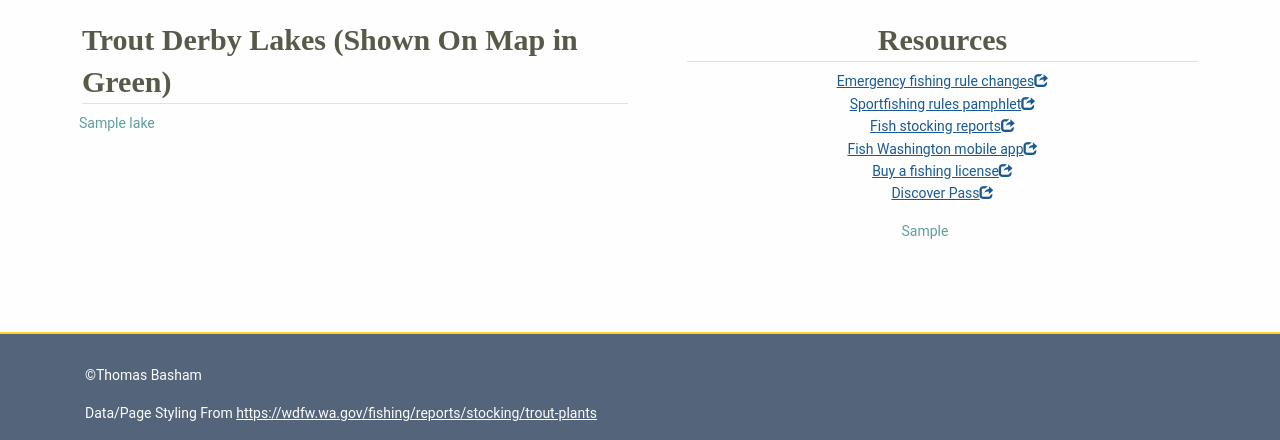
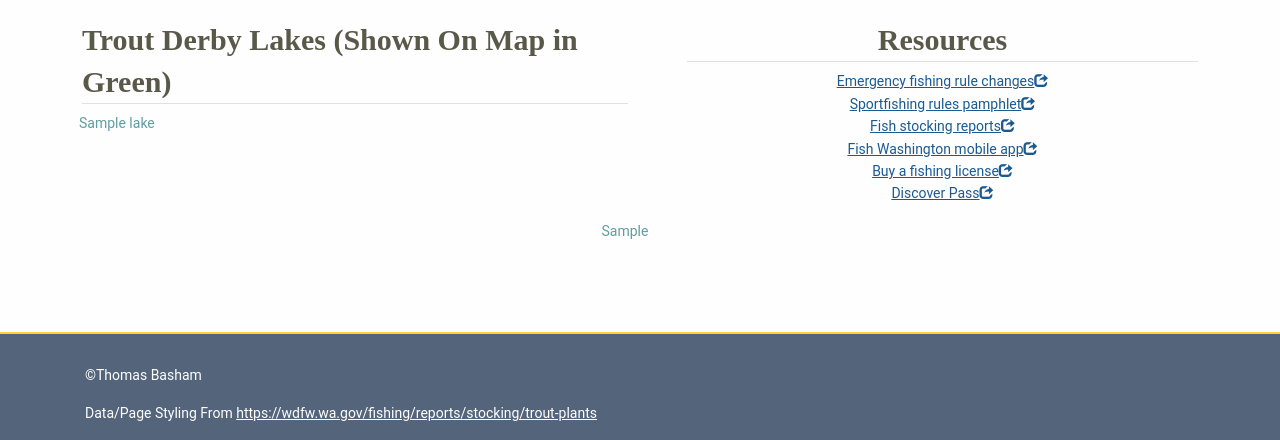
Before and after one commit to Thomas-Basham/trout-tracker-wa-backend, a Flask app: template templates/index.html in a window 1280 px wide. Shown: the part 182-622 px from the top of the page. Run offline with Flask 2, Linux system fonts and the light colour scheme; the template is opened without the code that fills it: most values are stand-ins (such as "Sample title", 1, 10 or a date in 2020); some libraries are stand-ins or nearby versions.

Commit message:
fixed grid

```diff
--- a/templates/index.html
+++ b/templates/index.html
@@ -50,27 +50,30 @@
     <div class="col" style="text-align: center">
         <ul style="list-style: none">
             <li><h2 class="border-bottom">Resources</h2></li>
-            <li><a  href="https://fortress.wa.gov/dfw/erules/efishrules/" target="_blank">
+            <li><a href="https://fortress.wa.gov/dfw/erules/efishrules/" target="_blank">
                 Emergency
                 fishing rule changes<span class="glyphicon glyphicon-share"></span> </a></li>
-            <li><a  href="https://www.eregulations.com/washington/fishing/" target="_blank">
+            <li><a href="https://www.eregulations.com/washington/fishing/" target="_blank">
                 Sportfishing rules pamphlet<span class="glyphicon glyphicon-share"></span> </a></li>
-            <li><a href="https://wdfw.wa.gov/fishing/reports" target="_blank"> Fish stocking reports<span class="glyphicon glyphicon-share"></span> </a></li>
-            <li><a href="https://wdfw.wa.gov/fishing/regulations/app" target="_blank"> Fish Washington mobile app<span class="glyphicon glyphicon-share"></span> </a>
+            <li><a href="https://wdfw.wa.gov/fishing/reports" target="_blank"> Fish stocking reports<span
+                    class="glyphicon glyphicon-share"></span> </a></li>
+            <li><a href="https://wdfw.wa.gov/fishing/regulations/app" target="_blank"> Fish Washington mobile app<span
+                    class="glyphicon glyphicon-share"></span> </a>
             </li>
-            <li><a  href="https://fishhunt.dfw.wa.gov/#/application/help?tab=3&amp;subTab=-1"
+            <li><a href="https://fishhunt.dfw.wa.gov/#/application/help?tab=3&amp;subTab=-1"
                    target="_blank"> Buy a fishing license<span class="glyphicon glyphicon-share"></span> </a></li>
-            <li><a  href="https://www.discoverpass.wa.gov/" target="_blank"> Discover Pass<span class="glyphicon glyphicon-share"></span> </a>
+            <li><a href="https://www.discoverpass.wa.gov/" target="_blank"> Discover Pass<span
+                    class="glyphicon glyphicon-share"></span> </a>
             </li>
         </ul>
-        <div class="col" style="text-align: center;">
+    </div>
+    <div class="row" style="text-align: center;">
 
         <div>
             {{ most_recent_stocked | safe }}
         </div>
     </div>
 
-    </div>
 </div>
 <footer>
     <div class="container">
```
Lines whose indentation alone changed are shown as unchanged.
